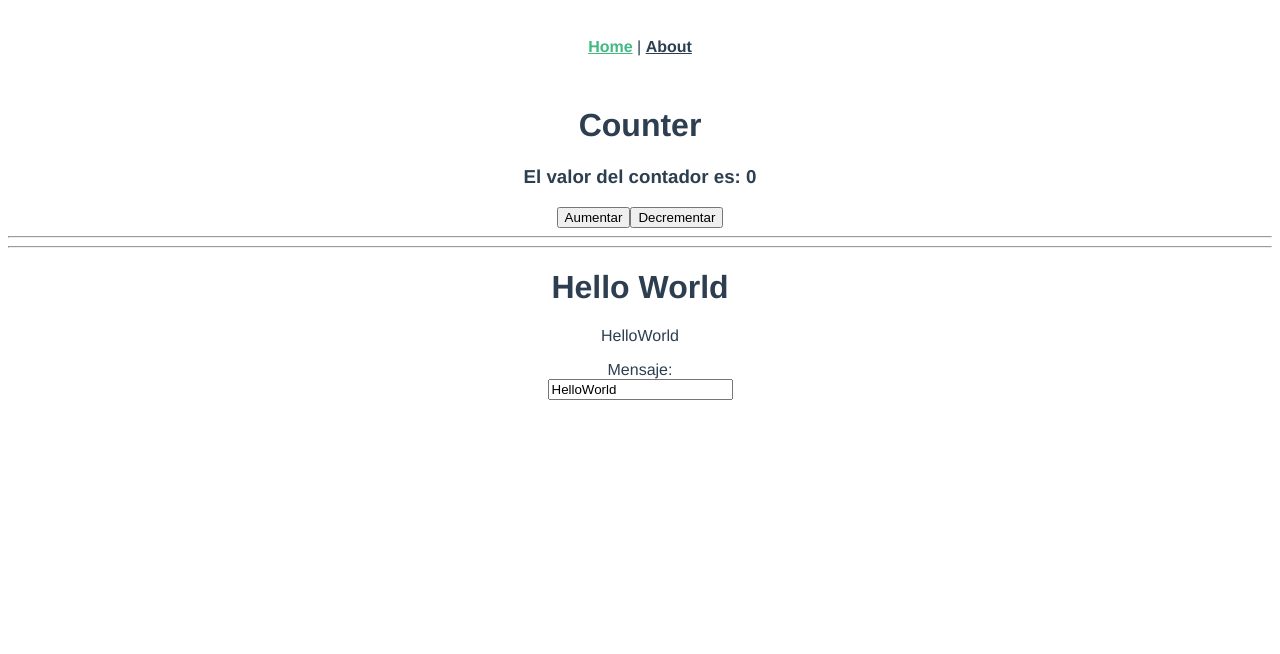
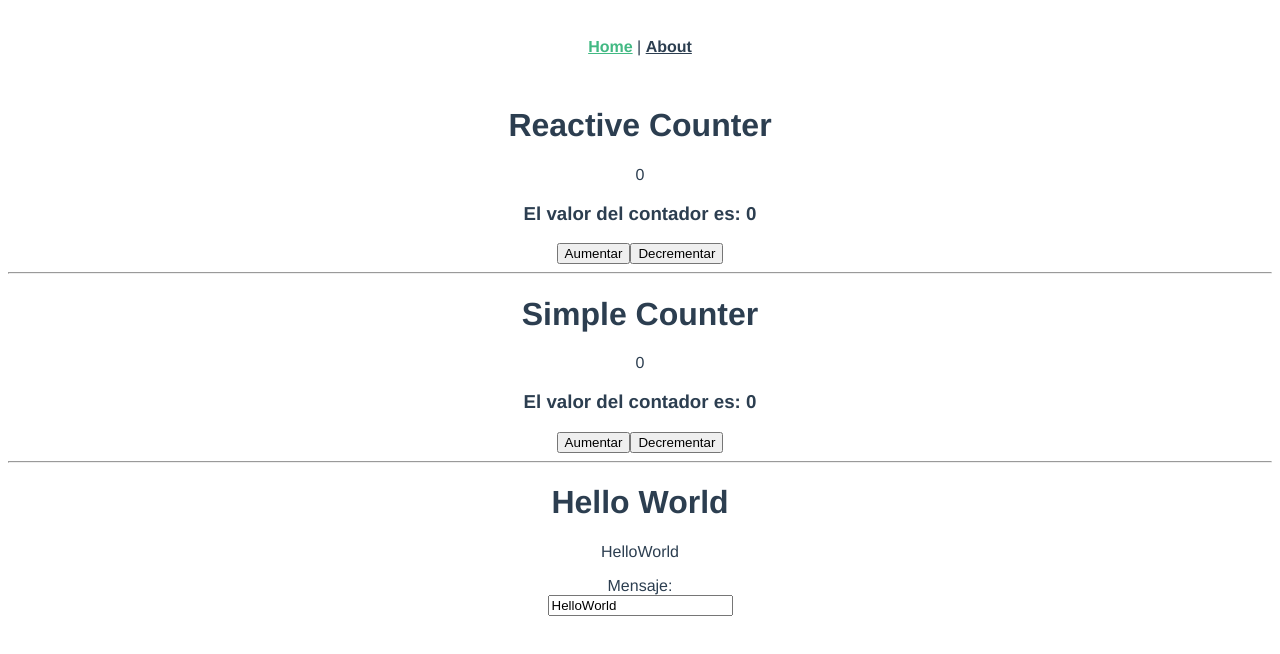
Before and after one commit to franciscomarin98/Vue-IntroduccionCompositionAPI, a Vue app: page / in a window 1280 px wide. Shown: the top 654 px of the page. Built offline with nearby package versions, Linux system fonts and the light colour scheme.

Commit message:
Aprendiendo otra de declarar variables reactivas

```diff
--- /dev/null
+++ b/src/components/ReactiveCounter.vue
@@ -0,0 +1,30 @@
+<template>
+  <h1>Reactive Counter</h1>
+  {{ counter }}
+  <h3>{{ counterComputed }}</h3>
+  <button @click="increment">Aumentar</button>
+  <button @click="decrement">Decrementar</button>
+</template>
+
+<script>
+import {reactive, toRefs, computed} from 'vue';
+
+export default {
+  name: "ReactiveCounter",
+  setup() {
+    const data = reactive({
+      counter: 0,
+      counterComputed: computed(() => `El valor del contador es: ${data.counter}`)
+    });
+
+    const increment = () => data.counter++;
+    const decrement = () => data.counter--;
+
+    return {...toRefs(data), increment, decrement}
+  }
+}
+</script>
+
+<style scoped>
+
+</style>
--- a/src/components/SimpleCounter.vue
+++ b/src/components/SimpleCounter.vue
@@ -1,5 +1,6 @@
 <template>
-  <h1>Counter</h1>
+  <h1>Simple Counter</h1>
+  {{ counter }}
   <h3>{{ counterComputed }}</h3>
   <button @click="increment">Aumentar</button>
   <button @click="decrement">Decrementar</button>
@@ -22,7 +23,7 @@ export default {
       counter.value--;
     }
 
-    return {counterComputed, increment, decrement}
+    return {counter, counterComputed, increment, decrement}
   }
 }
 </script>
--- a/src/views/Home.vue
+++ b/src/views/Home.vue
@@ -1,17 +1,20 @@
 <template>
-  <SimpleCounter />
-  <hr>
-  <hr>
+  <ReactiveCounter/>
+  <hr/>
+  <SimpleCounter/>
+  <hr/>
   <HelloWorld/>
 </template>
 
 <script>
 import HelloWorld from "../components/HelloWorld";
 import SimpleCounter from "../components/SimpleCounter";
+import ReactiveCounter from "../components/ReactiveCounter";
 
 export default {
   name: 'Home',
   components: {
+    ReactiveCounter,
     SimpleCounter,
     HelloWorld
   }
```
